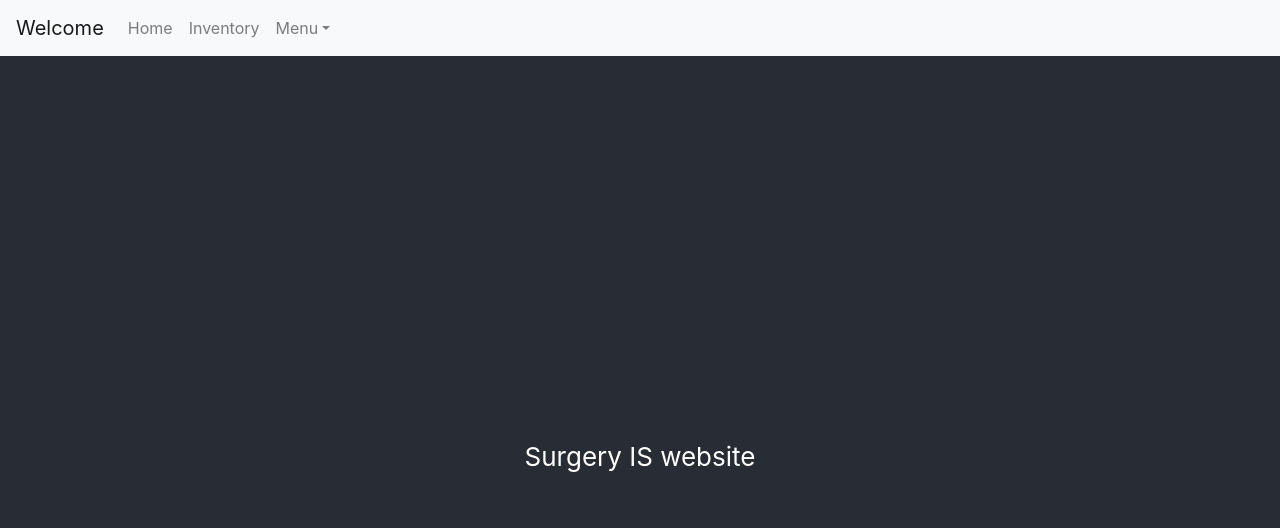
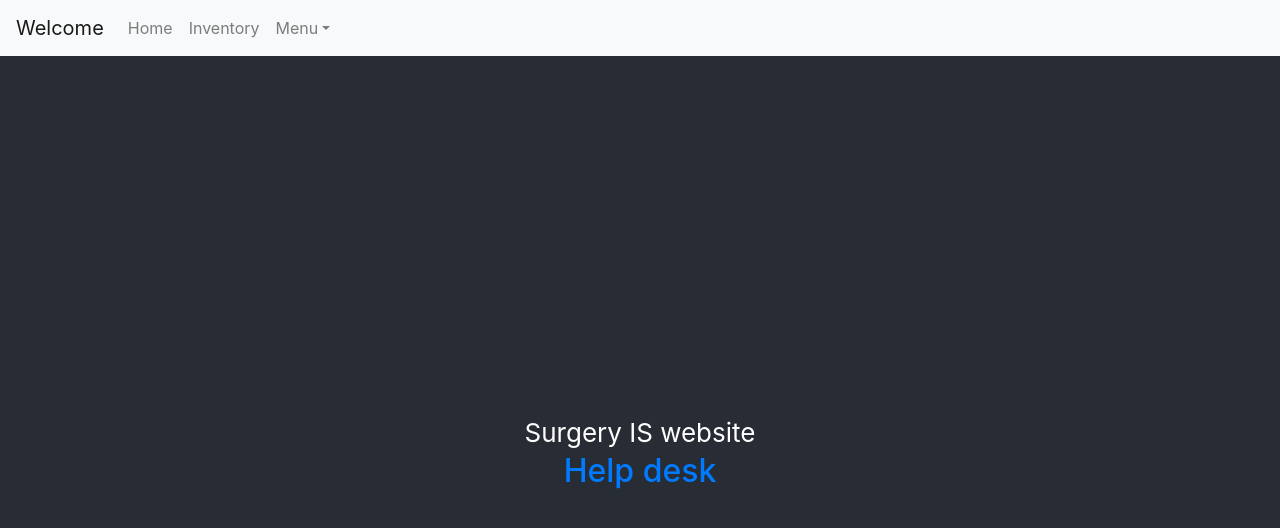
Before and after one commit to TimMitzen/surgery, a React (Create React App) app: page /home in a window 1280 px wide. Shown: the top 528 px of the page. Built offline with nearby package versions, Linux system fonts and the light colour scheme.

Commit message:
added helpdesk link

```diff
--- a/src/components/Home.js
+++ b/src/components/Home.js
@@ -1,7 +1,13 @@
 import React from "react";
 
 const Home = () => {
-  return <div>Surgery IS website</div>;
+  return (
+    <div>Surgery IS website
+
+   <h2> <a href = 'https://athenaweb.uphs.upenn.edu'>Help desk</a></h2>
+</div>
+
+  )
 };
 
 export default Home;
```
